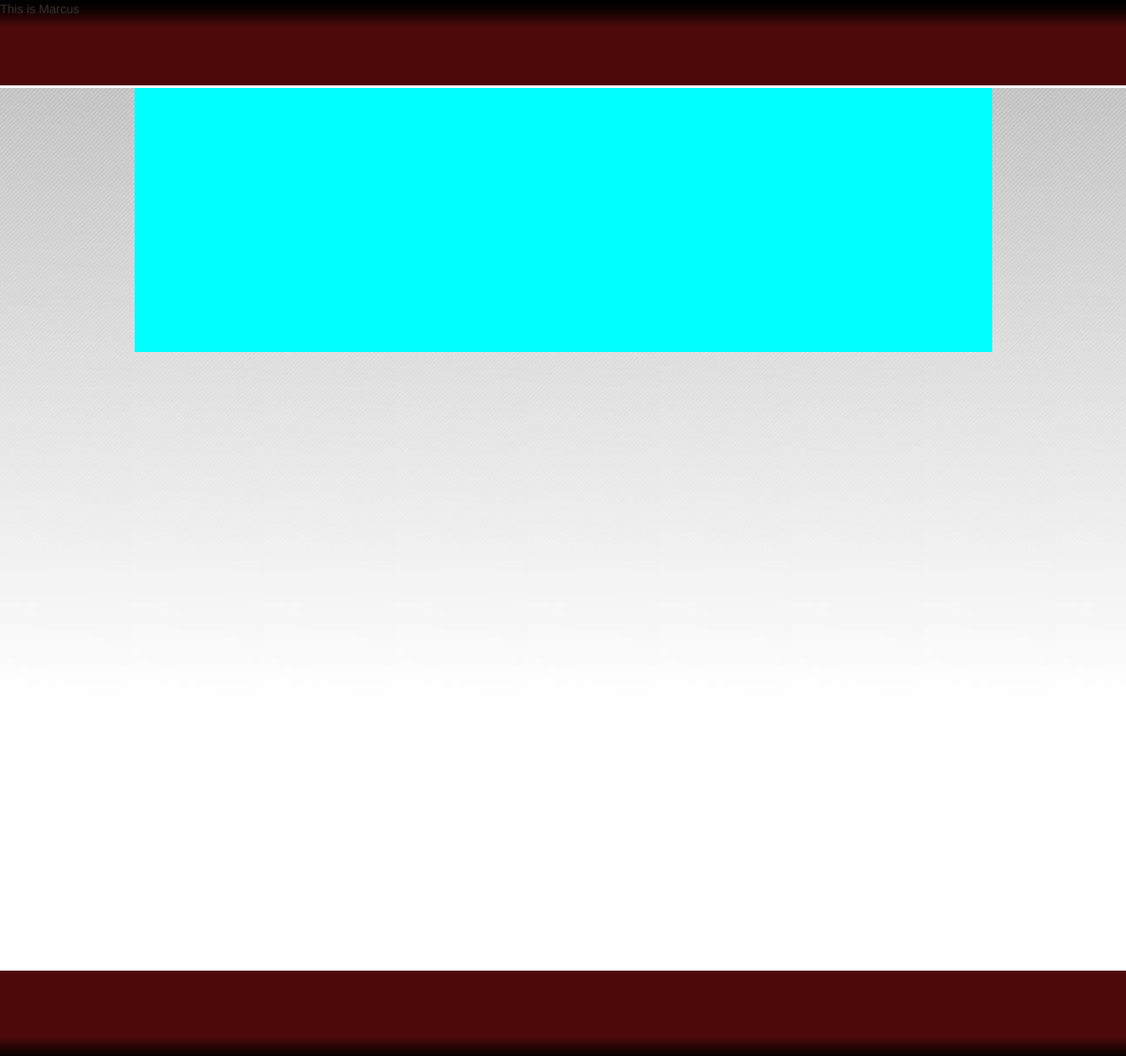
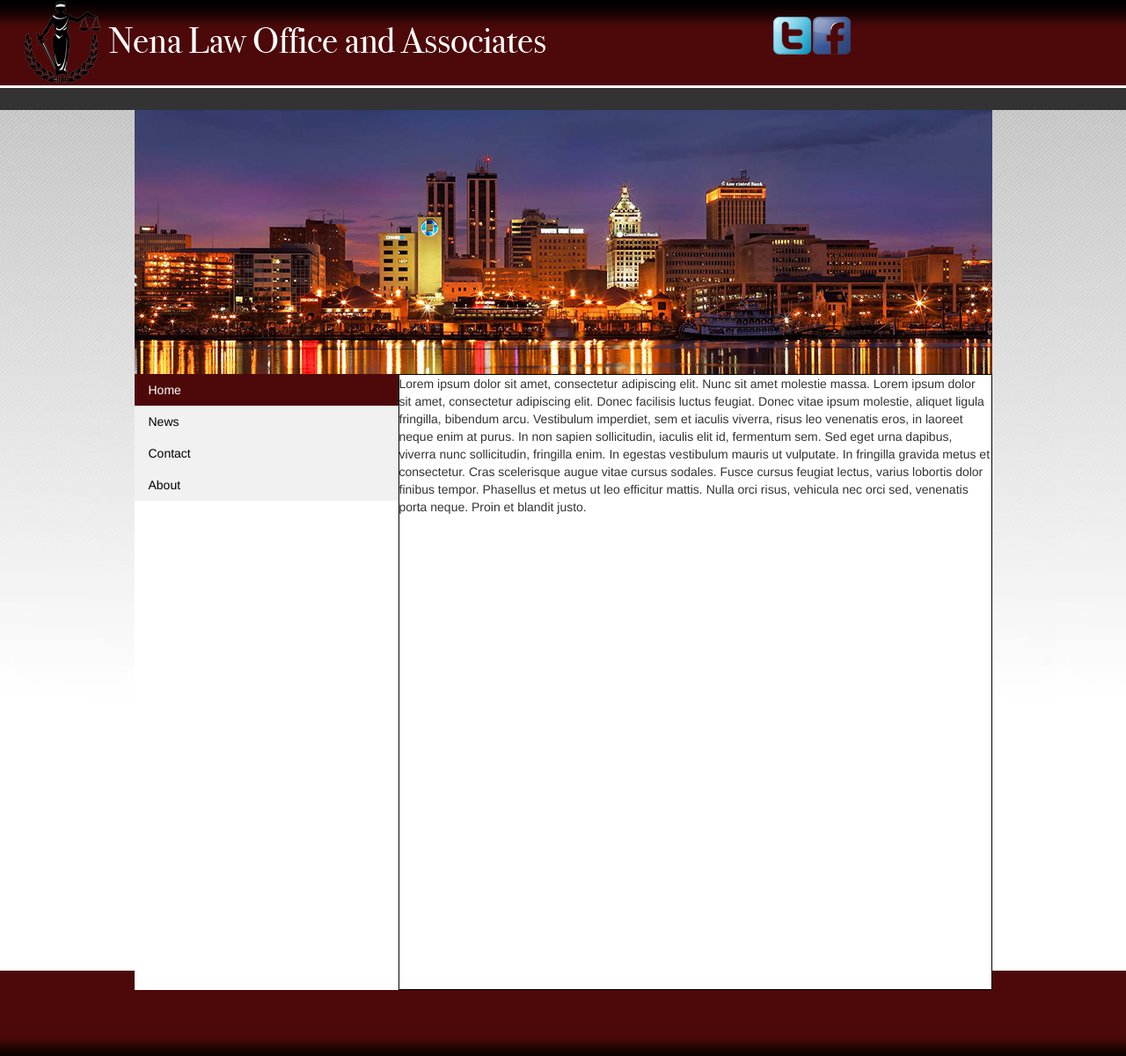
Before and after one commit to mcwashi/NenaLawOffice, a PHP site: page / in a window 1280 px wide. Shown: the whole page at 88% size. Run offline with PHP 8.4, Linux system fonts and the light colour scheme; some libraries are stand-ins or nearby versions.

Commit message:
Added more design stuff

```diff
--- a/assets/css/custom.css
+++ b/assets/css/custom.css
@@ -18,11 +18,67 @@
 	background-repeat: repeat-x;
 }
 
+#navContent{
+	width: 100%;
+	height:25px;
+	background-color: #333;
+	margin: 0 auto;
+	}
+
 #middleContent{
 	width: 975px;
 	height:300px;
-	background-color: aqua;
+	background-image: url(../img/Header.png);
 	margin: 0 auto;
 	padding-top: 300px;
 
 }
+
+#bucket{
+	display: flex;
+	justify-content: flex-end;
+	margin: 0 auto;
+	width: 975px;
+
+}
+
+ul{
+	list-style-type: none;
+    margin: 0;
+    padding: 0;
+    width: 300px;
+    background-color: #f1f1f1;
+    position: static;
+    overflow: auto;
+
+}
+
+
+
+li a {
+    display: block;
+    color: #000;
+    padding: 8px 16px;
+    text-decoration: none;
+}
+
+li a.active {
+    background-color: #4d0909;
+    color: white;
+}
+
+li a:hover:not(.active) {
+    background-color: #555;
+    color: white;
+}
+
+#leftMiddleContent{
+	border: solid thin #000000;
+	background-color: white;
+
+}
+
+#links{
+	height: 700px;
+	background-color: white;
+}
--- a/index.html
+++ b/index.html
@@ -25,7 +25,7 @@
 	================================================== -->
 	<header class="site-header"  id="headerExtra">
 		<div>
-			<p>This is Marcus</p>
+	    	<img src="assets/img/HeaderLogo.png" width="975" height="100" alt=""/>
 		</div>
 
 
@@ -33,9 +33,33 @@
 
 
 	<section id="mainContent">
+		<div id="navContent">
+
+
+		</div>
+
 		<div id="middleContent">
 
+		</div>
+			<div id="bucket">
 
+				<div id="links">
+
+				<ul>
+				  <li><a class="active" href="#home">Home</a></li>
+				  <li><a href="#news">News</a></li>
+				  <li><a href="#contact">Contact</a></li>
+				  <li><a href="#about">About</a></li>
+				</ul>
+				</div>
+
+
+
+			<div id="leftMiddleContent">
+				<p>
+					Lorem ipsum dolor sit amet, consectetur adipiscing elit. Nunc sit amet molestie massa. Lorem ipsum dolor sit amet, consectetur adipiscing elit. Donec facilisis luctus feugiat. Donec vitae ipsum molestie, aliquet ligula fringilla, bibendum arcu. Vestibulum imperdiet, sem et iaculis viverra, risus leo venenatis eros, in laoreet neque enim at purus. In non sapien sollicitudin, iaculis elit id, fermentum sem. Sed eget urna dapibus, viverra nunc sollicitudin, fringilla enim. In egestas vestibulum mauris ut vulputate. In fringilla gravida metus et consectetur. Cras scelerisque augue vitae cursus sodales. Fusce cursus feugiat lectus, varius lobortis dolor finibus tempor. Phasellus et metus ut leo efficitur mattis. Nulla orci risus, vehicula nec orci sed, venenatis porta neque. Proin et blandit justo.
+				</p>
+			</div>
 		</div>
 
 	</section>
```
Also changed, not shown: assets/img/Header.png (added), assets/img/HeaderLogo.png (added), assets/img/tempLogo.jpg (added), assets/img/twfb.png (added).
